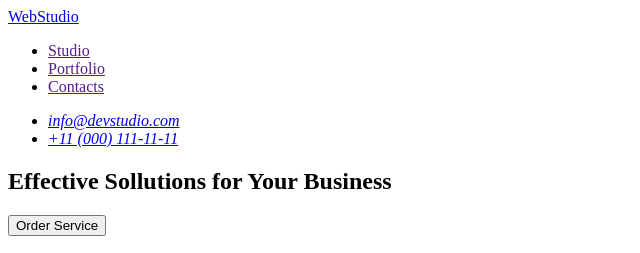
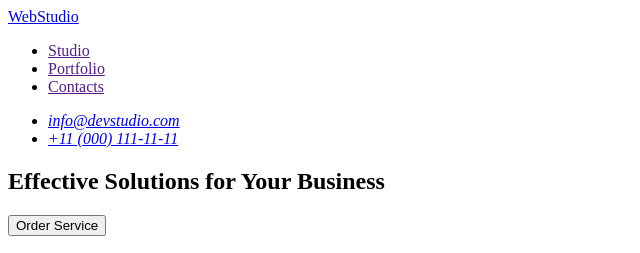
Before and after one commit to Pa-vel-Bod-nar/goit-markup-hw-01, a plain HTML site: page index.html in a window 1280 px wide. Shown: the top 253 px of the page, 0-640 px from the left. Drawn offline with Linux system fonts and the light colour scheme.

Commit message:
fix L in the word Solutions

```diff
--- a/index.html
+++ b/index.html
@@ -25,7 +25,7 @@
     </header>
     <main>
       <section>
-        <h1>Effective Sollutions for Your Business</h1>
+        <h1>Effective Solutions for Your Business</h1>
         <button type="button">Order Service</button>
       </section>
 
```
